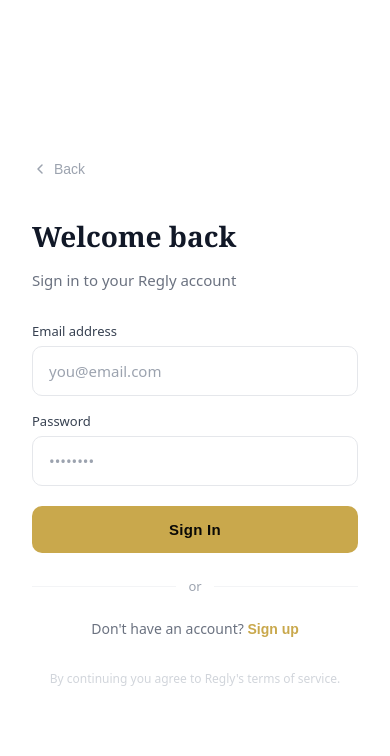
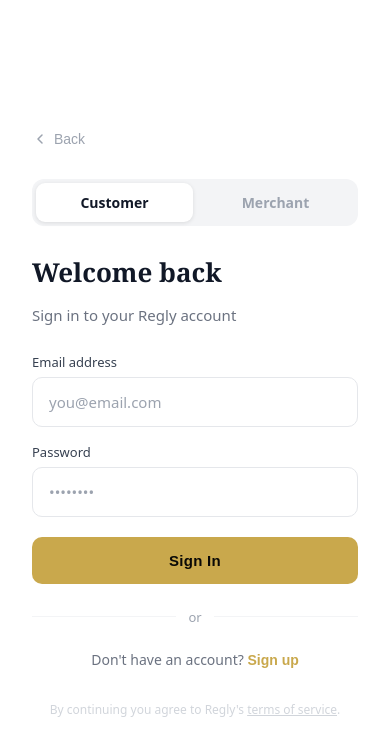
Before and after one commit to getregly/Regly2, a Next.js app: page /auth in a window 390 px wide. Shown: the top 756 px of the page. Built offline with nearby package versions, Linux system fonts and the light colour scheme; no server answers.

Commit message:
Update auth.js

```diff
--- a/src/pages/auth.js
+++ b/src/pages/auth.js
@@ -4,7 +4,7 @@ import { supabase } from '../lib/supabase'
 
 export default function Auth() {
   const router = useRouter()
-  const { role } = router.query
+  const [role, setRole] = useState(router.query.role || 'customer')
   const [mode, setMode] = useState('login')
   const [form, setForm] = useState({ name: '', email: '', password: '', phone: '' })
   const [error, setError] = useState('')
@@ -15,6 +15,11 @@ export default function Auth() {
   const isB = role === 'business'
   const dash = isB ? '/dashboard/business' : '/dashboard/customer'
   const set = (k, v) => setForm(f => ({ ...f, [k]: v }))
+
+  // Sync role from query param if it changes
+  useState(() => {
+    if (router.query.role) setRole(router.query.role)
+  }, [router.query.role])
 
   async function handleSubmit(e) {
     e.preventDefault()
@@ -33,7 +38,7 @@ export default function Auth() {
         const { data: profile } = await supabase.from('profiles').select('role').eq('id', data.user.id).single()
         if (profile?.role !== role) {
           await supabase.auth.signOut()
-          throw new Error(`This account is not registered as a ${isB ? 'business' : 'customer'}.`)
+          throw new Error(`This account is not registered as a ${isB ? 'merchant' : 'customer'}.`)
         }
         router.push(dash)
       }
@@ -45,14 +50,10 @@ export default function Auth() {
   }
 
   const inputStyle = (field) => ({
-    width: '100%',
-    padding: '14px 16px',
+    width: '100%', padding: '14px 16px',
     background: '#fff',
     border: `1.5px solid ${focusedField === field ? '#C9A84C' : '#E5E7EB'}`,
-    borderRadius: 10,
-    fontSize: 15,
-    color: '#111827',
-    outline: 'none',
+    borderRadius: 10, fontSize: 15, color: '#111827', outline: 'none',
     transition: 'border-color 0.2s ease, box-shadow 0.2s ease',
     boxShadow: focusedField === field ? '0 0 0 3px rgba(201,168,76,0.12)' : 'none',
     fontFamily: 'inherit',
@@ -79,7 +80,7 @@ export default function Auth() {
   }
 
   return (
-    <div style={{minHeight:'100vh', display:'grid', gridTemplateColumns: 'auto', fontFamily:'system-ui, -apple-system, sans-serif', background:'#F9FAFB'}}>
+    <div style={{minHeight:'100vh', fontFamily:'system-ui, -apple-system, sans-serif', background:'#F9FAFB'}}>
       <style>{`
         @import url('https://fonts.googleapis.com/css2?family=Playfair+Display:wght@400;700&family=Inter:wght@300;400;500;600&display=swap');
         * { box-sizing: border-box; }
@@ -88,16 +89,14 @@ export default function Auth() {
         .auth-btn { transition: all 0.2s ease; }
         .toggle-btn:hover { color: #8A6A20; }
         .back-btn:hover { color: #374151; }
-        @media (min-width: 768px) {
-          .auth-grid { grid-template-columns: 1fr 1fr !important; }
-        }
+        .role-tab { transition: all 0.2s ease; cursor: pointer; border: none; }
+        @media (min-width: 768px) { .auth-grid { grid-template-columns: 1fr 1fr !important; } .md-photo-panel { display: block !important; } }
       `}</style>
 
       <div className="auth-grid" style={{display:'grid', gridTemplateColumns:'1fr', minHeight:'100vh'}}>
 
-        {/* LEFT — Photo panel (hidden on mobile) */}
-        <div style={{position:'relative', overflow:'hidden', display:'none', background:'#0A0906'}} className="md-photo-panel"
-          ref={el => { if (el) { el.style.display = window.innerWidth >= 768 ? 'block' : 'none' } }}>
+        {/* LEFT — Photo panel */}
+        <div style={{position:'relative', overflow:'hidden', display:'none', background:'#0A0906'}} className="md-photo-panel">
           <img
             src="https://images.unsplash.com/photo-1517248135467-4c7edcad34c4?w=1200&q=85&fit=crop"
             alt="Restaurant"
@@ -109,7 +108,7 @@ export default function Auth() {
               <span style={{color:'#C9A84C', fontSize:20}}>✦</span> REGLY
             </button>
             <div>
-              <p style={{color:'rgba(201,168,76,0.8)', fontSize:11, letterSpacing:'0.3em', textTransform:'uppercase', marginBottom:16, fontFamily:'system-ui, sans-serif', fontWeight:600}}>
+              <p style={{color:'rgba(201,168,76,0.8)', fontSize:11, letterSpacing:'0.3em', textTransform:'uppercase', marginBottom:16, fontFamily:'system-ui', fontWeight:600}}>
                 {mode === 'login' ? 'Welcome back' : 'Join Regly'}
               </p>
               <p style={{color:'#F5F0E8', fontSize:36, fontFamily:'Georgia, serif', fontStyle:'italic', fontWeight:400, lineHeight:1.2, maxWidth:320}}>
@@ -125,29 +124,46 @@ export default function Auth() {
 
             {/* Back button */}
             <button onClick={() => router.push('/')} className="back-btn"
-              style={{display:'flex', alignItems:'center', gap:6, color:'#9CA3AF', background:'none', border:'none', cursor:'pointer', fontSize:14, marginBottom:40, padding:0, transition:'color 0.2s'}}>
+              style={{display:'flex', alignItems:'center', gap:6, color:'#9CA3AF', background:'none', border:'none', cursor:'pointer', fontSize:14, marginBottom:32, padding:0, transition:'color 0.2s'}}>
               <svg width="16" height="16" viewBox="0 0 16 16" fill="none">
                 <path d="M10 12L6 8L10 4" stroke="currentColor" strokeWidth="1.5" strokeLinecap="round" strokeLinejoin="round"/>
               </svg>
               Back
             </button>
 
-            {/* Logo — mobile only */}
-            <div style={{marginBottom:32}}>
-              <p style={{fontSize:28, fontFamily:'Georgia, serif', fontWeight:700, color:'#111827', marginBottom:4}}>
+            {/* Role toggle */}
+            <div style={{display:'flex', background:'#F3F4F6', borderRadius:12, padding:4, marginBottom:28, gap:4}}>
+              {['customer', 'business'].map(r => (
+                <button key={r} className="role-tab"
+                  onClick={() => { setRole(r); setError('') }}
+                  style={{
+                    flex:1, padding:'10px', borderRadius:9, fontSize:14, fontWeight:600,
+                    background: role === r ? 'white' : 'transparent',
+                    color: role === r ? '#111827' : '#9CA3AF',
+                    boxShadow: role === r ? '0 1px 4px rgba(0,0,0,0.1)' : 'none',
+                    fontFamily:'inherit',
+                  }}>
+                  {r === 'customer' ? 'Customer' : 'Merchant'}
+                </button>
+              ))}
+            </div>
+
+            {/* Header */}
+            <div style={{marginBottom:28}}>
+              <p style={{fontSize:26, fontFamily:'Georgia, serif', fontWeight:700, color:'#111827', marginBottom:4}}>
                 {mode === 'login' ? 'Welcome back' : 'Create account'}
               </p>
               <p style={{color:'#6B7280', fontSize:15}}>
                 {mode === 'login'
-                  ? `Sign in to your ${isB ? 'business' : ''} Regly account`
-                  : `Join Regly as a ${isB ? 'business owner' : 'member'}`}
+                  ? `Sign in to your ${isB ? 'Merchant' : ''} Regly account`
+                  : `Join Regly as a ${isB ? 'merchant' : 'customer'}`}
               </p>
             </div>
 
             {/* Error */}
             {error && (
               <div style={{background:'#FEF2F2', border:'1px solid #FECACA', borderRadius:10, padding:'12px 16px', marginBottom:20, display:'flex', alignItems:'center', gap:10}}>
-                <svg width="16" height="16" viewBox="0 0 16 16" fill="none" style={{shrink:0}}>
+                <svg width="16" height="16" viewBox="0 0 16 16" fill="none">
                   <circle cx="8" cy="8" r="7" stroke="#EF4444" strokeWidth="1.5"/>
                   <path d="M8 5V8M8 11H8.01" stroke="#EF4444" strokeWidth="1.5" strokeLinecap="round"/>
                 </svg>
@@ -163,63 +179,33 @@ export default function Auth() {
                     <label style={{display:'block', fontSize:13, fontWeight:500, color:'#374151', marginBottom:6}}>
                       {isB ? 'Business / Contact Name' : 'Full Name'}
                     </label>
-                    <input
-                      className="auth-input"
-                      style={inputStyle('name')}
-                      value={form.name}
-                      onChange={e => set('name', e.target.value)}
-                      onFocus={() => setFocusedField('name')}
-                      onBlur={() => setFocusedField(null)}
-                      required
-                      placeholder="Your name"
-                    />
+                    <input className="auth-input" style={inputStyle('name')}
+                      value={form.name} onChange={e => set('name', e.target.value)}
+                      onFocus={() => setFocusedField('name')} onBlur={() => setFocusedField(null)}
+                      required placeholder="Your name" />
                   </div>
                   <div>
                     <label style={{display:'block', fontSize:13, fontWeight:500, color:'#374151', marginBottom:6}}>Phone Number</label>
-                    <input
-                      className="auth-input"
-                      style={inputStyle('phone')}
-                      value={form.phone}
-                      onChange={e => set('phone', e.target.value)}
-                      onFocus={() => setFocusedField('phone')}
-                      onBlur={() => setFocusedField(null)}
-                      required
-                      placeholder="(312) 555-0000"
-                    />
+                    <input className="auth-input" style={inputStyle('phone')}
+                      value={form.phone} onChange={e => set('phone', e.target.value)}
+                      onFocus={() => setFocusedField('phone')} onBlur={() => setFocusedField(null)}
+                      required placeholder="(312) 555-0000" />
                   </div>
                 </>
               )}
-
               <div>
                 <label style={{display:'block', fontSize:13, fontWeight:500, color:'#374151', marginBottom:6}}>Email address</label>
-                <input
-                  className="auth-input"
-                  style={inputStyle('email')}
-                  type="email"
-                  value={form.email}
-                  onChange={e => set('email', e.target.value)}
-                  onFocus={() => setFocusedField('email')}
-                  onBlur={() => setFocusedField(null)}
-                  required
-                  placeholder="you@email.com"
-                />
+                <input className="auth-input" style={inputStyle('email')} type="email"
+                  value={form.email} onChange={e => set('email', e.target.value)}
+                  onFocus={() => setFocusedField('email')} onBlur={() => setFocusedField(null)}
+                  required placeholder="you@email.com" />
               </div>
-
               <div>
-                <div style={{display:'flex', justifyContent:'space-between', alignItems:'center', marginBottom:6}}>
-                  <label style={{fontSize:13, fontWeight:500, color:'#374151'}}>Password</label>
-                </div>
-                <input
-                  className="auth-input"
-                  style={inputStyle('password')}
-                  type="password"
-                  value={form.password}
-                  onChange={e => set('password', e.target.value)}
-                  onFocus={() => setFocusedField('password')}
-                  onBlur={() => setFocusedField(null)}
-                  required
-                  placeholder="••••••••"
-                />
+                <label style={{display:'block', fontSize:13, fontWeight:500, color:'#374151', marginBottom:6}}>Password</label>
+                <input className="auth-input" style={inputStyle('password')} type="password"
+                  value={form.password} onChange={e => set('password', e.target.value)}
+                  onFocus={() => setFocusedField('password')} onBlur={() => setFocusedField(null)}
+                  required placeholder="••••••••" />
               </div>
 
               <button type="submit" disabled={loading} className="auth-btn"
@@ -235,7 +221,7 @@ export default function Auth() {
               <div style={{flex:1, height:1, background:'#F3F4F6'}} />
             </div>
 
-            {/* Toggle */}
+            {/* Toggle mode */}
             <p style={{textAlign:'center', color:'#6B7280', fontSize:14}}>
               {mode === 'login' ? "Don't have an account? " : 'Already have an account? '}
               <button onClick={() => { setMode(mode === 'login' ? 'signup' : 'login'); setError('') }} className="toggle-btn"
@@ -244,21 +230,14 @@ export default function Auth() {
               </button>
             </p>
 
-            {/* Footer note */}
+            {/* Footer */}
             <p style={{textAlign:'center', color:'#D1D5DB', fontSize:12, marginTop:32}}>
-              By continuing you agree to Regly's terms of service.
+              By continuing you agree to Regly&apos;s{' '}
+              <a href="/terms" target="_blank" style={{color:'#D1D5DB', textDecoration:'underline'}}>terms of service</a>.
             </p>
           </div>
         </div>
       </div>
-
-      {/* Responsive: show photo panel on desktop */}
-      <style>{`
-        @media (min-width: 768px) {
-          .auth-grid { grid-template-columns: 1fr 1fr !important; }
-          .md-photo-panel { display: block !important; }
-        }
-      `}</style>
     </div>
   )
 }
```
